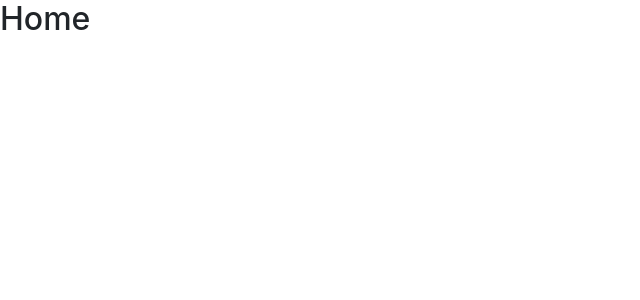
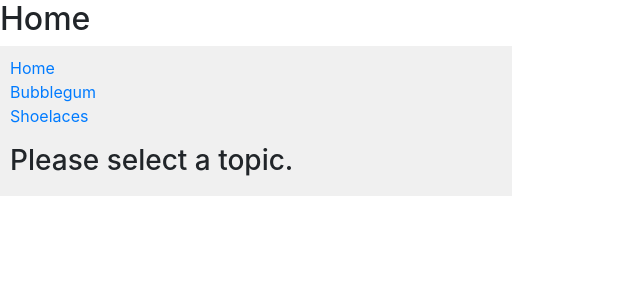
Before and after one commit to andaica/react-template, a React (Create React App) app: page /home in a window 1280 px wide. Shown: the top 300 px of the page, without its empty margins (0-640 px from the left). Built offline with nearby package versions, Linux system fonts and the light colour scheme.

Commit message:
test menu router

```diff
--- a/src/App.tsx
+++ b/src/App.tsx
@@ -17,7 +17,9 @@ function App() {
       <Router>
         <Switch>
           {router.getAll().map((item) => (
-            <Route path={item.path}>{item.view}</Route>
+            <Route key={item.path} path={item.path}>
+              {item.view}
+            </Route>
           ))}
           <Route path="*">
             <Redirect to={{ pathname: "/login" }} />
--- /dev/null
+++ b/src/core/router/menu/index.ts
@@ -0,0 +1,50 @@
+import { action, observable, makeObservable, toJS } from "mobx";
+import coreRouter, { RouterItem } from "..";
+
+export type MenuItem = {
+  index: number;
+  name: string;
+  path: string;
+  addToRoot: boolean;
+  view?: React.ReactNode;
+  icon?: React.ReactNode;
+};
+export class Menu {
+  @observable routerList: RouterItem[] = [];
+  @observable menuList: MenuItem[] = [];
+
+  constructor() {
+    makeObservable(this);
+  }
+
+  @action addMenu = (menu: MenuItem) => {
+    console.log("addMenu: ", toJS(this.menuList), toJS(this.routerList));
+    if (menu.view) {
+      const routerItem = {
+        path: menu.path,
+        view: menu.view,
+      };
+      if (menu.addToRoot) {
+        coreRouter.addRouter(routerItem);
+      } else {
+        this.routerList.push(routerItem);
+      }
+    }
+
+    this.menuList.push(menu);
+    console.log("after addMenu: ", toJS(this.menuList), toJS(this.routerList));
+  };
+
+  getMenuList = (): MenuItem[] => {
+    console.log("getMenuList: ", toJS(this.menuList));
+    return this.menuList;
+  };
+
+  getRouterList = (): RouterItem[] => {
+    console.log("getRouterList: ", toJS(this.routerList));
+    return this.routerList;
+  };
+}
+
+const createNewMenu = () => new Menu();
+export default createNewMenu;
--- /dev/null
+++ b/src/modules/about/about.tsx
@@ -0,0 +1,7 @@
+import React from "react";
+
+function About() {
+  return <h2>About</h2>;
+}
+
+export default About;
--- /dev/null
+++ b/src/modules/about/index.tsx
@@ -0,0 +1,14 @@
+import sidebar from "../../shared/container/sidebar";
+import About from "./about";
+
+const AboutModule = () => {
+  sidebar.addMenu({
+    index: 5,
+    name: "About",
+    path: "/about",
+    view: <About />,
+    addToRoot: false,
+  });
+};
+
+export default AboutModule;
--- a/src/modules/home/home.tsx
+++ b/src/modules/home/home.tsx
@@ -1,7 +1,97 @@
 import React from "react";
+import {
+  Link,
+  Route,
+  Switch,
+  useRouteMatch,
+  useParams,
+} from "react-router-dom";
+import sidebar from "../../shared/container/sidebar";
 
 function Home() {
-  return <h2>Home</h2>;
+  let match = useRouteMatch();
+  const routes = [
+    {
+      path: `${match.path}/home`,
+      exact: true,
+      sidebar: () => <div>home!</div>,
+      main: () => <h2>Home</h2>,
+    },
+    {
+      path: `${match.path}/bubblegum`,
+      sidebar: () => <div>bubblegum!</div>,
+      main: () => <h2>Bubblegum</h2>,
+    },
+    {
+      path: `${match.path}/shoelaces`,
+      sidebar: () => <div>shoelaces!</div>,
+      main: () => <h2>Shoelaces</h2>,
+    },
+  ];
+
+  return (
+    <>
+      <h2>Home</h2>
+      <div style={{ display: "flex" }}>
+        <div
+          style={{
+            padding: "10px",
+            width: "40%",
+            background: "#f0f0f0",
+          }}
+        >
+          <ul style={{ listStyleType: "none", padding: 0 }}>
+            <li>
+              <Link to={`${match.url}/home`}>Home</Link>
+            </li>
+            <li>
+              <Link to={`${match.url}/bubblegum`}>Bubblegum</Link>
+            </li>
+            <li>
+              <Link to={`${match.url}/shoelaces`}>Shoelaces</Link>
+            </li>
+          </ul>
+
+          <Switch>
+            <Route exact path={match.path}>
+              <h3>Please select a topic.</h3>
+            </Route>
+            <Route path={`${match.path}/:topicId`}>
+              <Topic />
+            </Route>
+          </Switch>
+        </div>
+        {/* <div style={{ flex: 1, padding: "10px" }}>
+          <Switch>
+            {routes.map((route, index) => (
+              // Render more <Route>s with the same paths as
+              // above, but different components this time.
+              <Route
+                key={index}
+                path={route.path}
+                exact={route.exact}
+                children={<route.main />}
+              />
+            ))}
+          </Switch>
+        </div> */}
+      </div>
+    </>
+  );
+}
+
+function Topic() {
+  // The <Route> that rendered this component has a
+  // path of `/topics/:topicId`. The `:topicId` portion
+  // of the URL indicates a placeholder that we can
+  // get from `useParams()`.
+  let { topicId } = useParams<{ topicId: string }>();
+
+  return (
+    <div>
+      <h3>{topicId}</h3>
+    </div>
+  );
 }
 
 export default Home;
--- a/src/modules/index.tsx
+++ b/src/modules/index.tsx
@@ -1,9 +1,11 @@
 import homeModule from "./home";
 import loginModule from "./login";
+import aboutModule from "./about";
 
 const init = (): void => {
   homeModule();
   loginModule();
+  aboutModule();
 };
 
 export default init;
--- /dev/null
+++ b/src/shared/container/sidebar/index.tsx
@@ -0,0 +1,41 @@
+import { toJS } from "mobx";
+import React from "react";
+import { Link, Route, Switch } from "react-router-dom";
+import { Menu, MenuItem } from "../../../core/router/menu";
+
+export class SideBarMenu {
+  menu: Menu = new Menu();
+  constructor() {}
+
+  addMenu = (menuItem: MenuItem) => {
+    this.menu.addMenu(menuItem);
+  };
+
+  renderMenu = () => {
+    console.log("renderMenu: ", toJS(this.menu.getMenuList()));
+    return (
+      <ul>
+        {this.menu.getMenuList().map((menu, index) => (
+          <li key={index}>
+            <Link to={menu.path}>{menu.name}</Link>
+          </li>
+        ))}
+      </ul>
+    );
+  };
+
+  renderView = () => {
+    console.log("renderView: ", toJS(this.menu.getRouterList()));
+    return (
+      <Switch>
+        {this.menu.getRouterList().map((route, index) => (
+          <Route key={index} path={route.path} exact>
+            {route.view}
+          </Route>
+        ))}
+      </Switch>
+    );
+  };
+}
+
+export default new SideBarMenu();
```
Also changed, not shown: src/shared/component/sidebar/sidebarItem.tsx (added, +7 -0 lines), src/modules/about/about.css (added).
